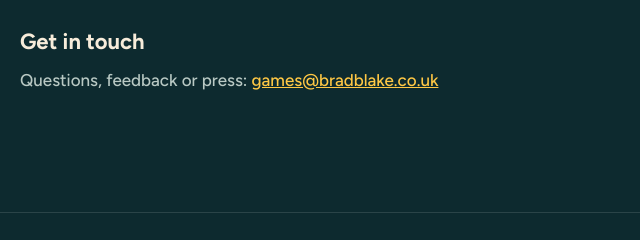
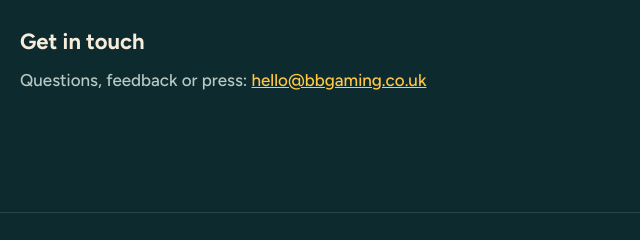
Before and after one commit to gamesbradblake/bbgaming, a plain HTML site: page index.html in a window 1280 px wide. Shown: the part 984-1224 px from the top of the page, 640-1280 px from the left. Drawn offline with Linux system fonts and the light colour scheme.

Commit message:
Use company email

```diff
--- a/index.html
+++ b/index.html
@@ -99,7 +99,7 @@ footer p{margin:4px 0}
  </div>
  <div>
   <h3>Get in touch</h3>
-  <p>Questions, feedback or press: <a href="mailto:games@bradblake.co.uk">games@bradblake.co.uk</a></p>
+  <p>Questions, feedback or press: <a href="mailto:hello@bbgaming.co.uk">hello@bbgaming.co.uk</a></p>
  </div>
 </section>
 </div>
```
